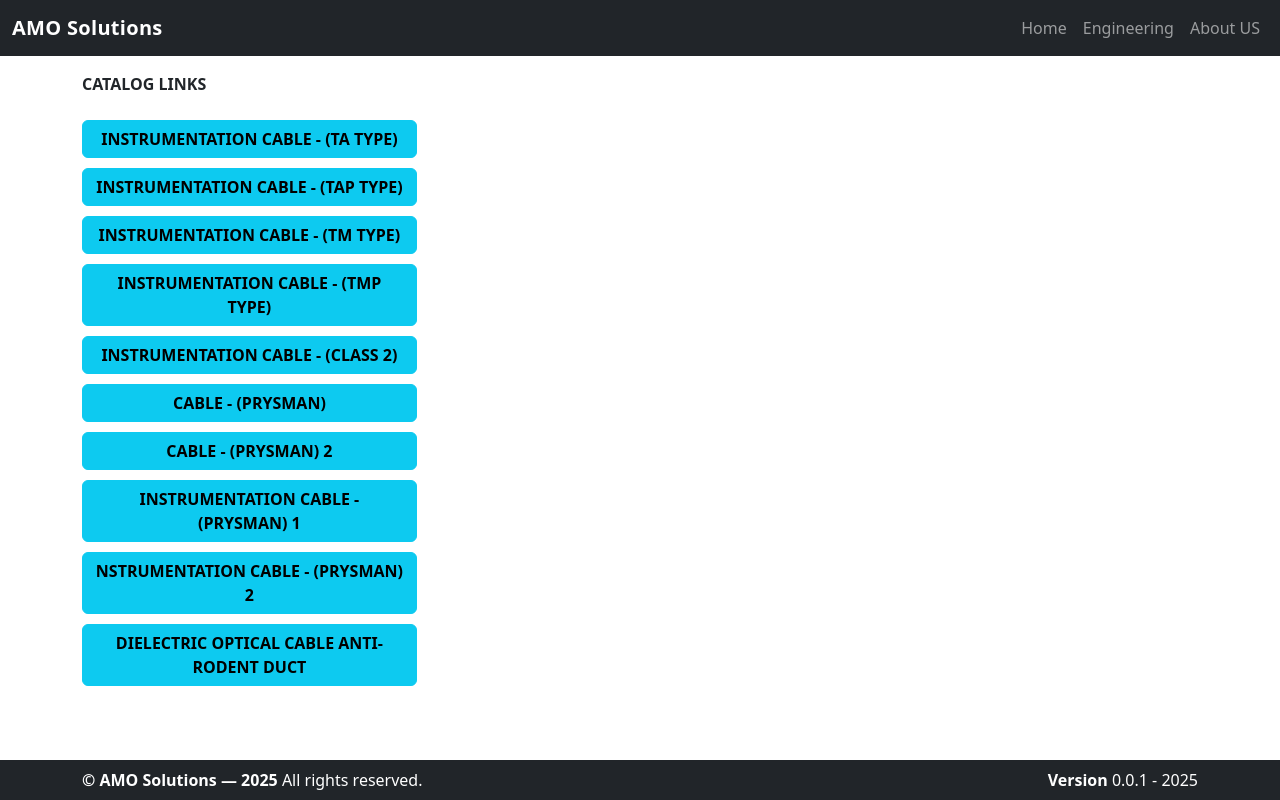
After one commit to AlexsandroMO/AMO_SOLUTION_FLASK, a Flask app: page /links in a window 1280 px wide. The commit adds this page. Run offline with Flask 3, Linux system fonts and the light colour scheme.

Commit message:
update new functions

```diff
--- a/app.py
+++ b/app.py
@@ -150,15 +150,14 @@ def cabletray_dim():
     return render_template('Enginee/cabletray-dimension.html', page_title="Cable Tray Dimension")
 
 
-# @app.route('/isa_simb_ident1')
-# def isa_simb_ident1():
-#     return render_template('Enginee/isa-simb-ident1.html', page_title="ISA Symbology Identification 1")
+@app.route('/links')
+def links():
+    return render_template('Enginee/links.html', page_title="Links Catalogos")
 
 
-# @app.route('/isa_simb_ident2')
-# def isa_simb_ident2():
-#     return render_template('Enginee/isa-simb-ident2.html', page_title="ISA Symbology Identification 2")
-
+@app.route('/uso1')
+def uso1():
+    return render_template('Enginee/uso1.html', page_title="Links Catalogos")
 
 
 
--- /dev/null
+++ b/static/css/links.css
@@ -0,0 +1,18 @@
+
+
+.my-buttons button {
+  display: block;
+  margin-bottom: 10px; /* espaçamento entre linhas */
+  width: 30%; /* opcional, para ocupar toda a largura */
+}
+
+.form-group2{
+    font-weight: bold; /* ou 700 */
+}
+
+.button-item{
+    text-decoration: none;
+    color: black;
+    font-weight: bold; /* ou 700 */
+    /*-webkit-text-stroke: 0.5px white; espessura e cor do contorno */
+}
--- a/templates/Enginee/cabletray-dimension.html
+++ b/templates/Enginee/cabletray-dimension.html
@@ -5,7 +5,9 @@
       <div class="form-group" id="form-select" style="padding-bottom: 10px;">
           <label>Suggested Cable Tray </label>
           <input type="text" class="form-control-0" id="suggestion2" placeholder=" --" style="width: 300px; padding-left: 5px;" disabled >
-      </div>
+            <a href="{{ url_for('links') }}" style="text-decoration: none;"> &nbsp; &nbsp; &nbsp;Cable Catalog</a> |
+            <a href="{{ url_for('uso1') }}" style="text-decoration: none;">How to Use</a>
+        </div>
       <table class="table table-bordered" id="table-align">
           <thead>
               <tr>
--- a/templates/Enginee/eletro-dimension.html
+++ b/templates/Enginee/eletro-dimension.html
@@ -2,9 +2,11 @@
 {% block content %}
 
       <div class="div-alin">
-        <div class="form-group" id="form-select" style="padding-bottom: 10px;">
+        <div class="form-group" id="form-select" style="padding-bottom: 20px;">
           <label>Suggested Conduit</label>
           <input type="text" class="form-control-0" id="varResult2" placeholder=" --" disabled style="width: 300px; padding-left: 5px;">
+              <a href="{{ url_for('links') }}" style="text-decoration: none;"> &nbsp; &nbsp; &nbsp;Cable Catalog</a> |
+              <a href="{{ url_for('uso1') }}" style="text-decoration: none;">How to Use</a>
         </div>
         <table class="table table-bordered" id="table-align">
           <thead>
--- a/templates/Enginee/isa-51.html
+++ b/templates/Enginee/isa-51.html
@@ -66,9 +66,9 @@
 
   <br>
 
-<iframe src="{{ url_for('static', filename='ISA5.1.pdf') }}" width="100%" height="600px"></iframe>
+<iframe src="{{ url_for('static', filename='media/ISA5.1.pdf') }}" width="100%" height="600px"></iframe>
 <br>
-<iframe src="{{ url_for('static', filename='ISA5.2.pdf') }}" width="100%" height="600px"></iframe>
+<iframe src="{{ url_for('static', filename='media/ISA5.2.pdf') }}" width="100%" height="600px"></iframe>
 
 
     </div>
--- /dev/null
+++ b/templates/Enginee/links.html
@@ -0,0 +1,41 @@
+{% extends 'base.html' %}
+{% block content %}
+
+<link rel="stylesheet" href="{{ url_for('static', filename='css/links.css') }}" />
+
+ <div class="div-alin">
+        <div class="form-group" id="form-select">
+          <div class="form-group2">
+            <label>CATALOG LINKS</label>
+            <br>
+            <br>
+            <div class="my-buttons">
+              <button type="submit" class="btn btn-info" id="button-item"><a href="static/media/TA.pdf" target="_blank" class="button-item">INSTRUMENTATION CABLE - (TA TYPE)</a></button>
+
+              <button type="submit" class="btn btn-info"><a href="static/media/TAP.pdf" target="_blank" class="button-item">INSTRUMENTATION CABLE - (TAP TYPE)</a></button>
+
+              <button type="submit" class="btn btn-info"><a href="static/media/TM.pdf" target="_blank" class="button-item">INSTRUMENTATION CABLE - (TM TYPE)</a></button>
+
+              <button type="submit" class="btn btn-info"><a href="static/media/TMP.pdf" target="_blank" class="button-item">INSTRUMENTATION CABLE - (TMP TYPE)</a></button>
+
+              <button type="submit" class="btn btn-info"><a href="https://dacotace.com.br/produto.asp?id=9" target="_blank" class="button-item">INSTRUMENTATION CABLE - (CLASS 2)</a></button>
+
+              <button type="submit" class="btn btn-info"><a href="https://www.prysmiangroupcatalogue.com/portugal/cabos-baixa-media-tensao/" target="_blank" class="button-item">CABLE - (PRYSMAN)</a></button>
+
+              <button type="submit" class="btn btn-info"><a href="https://pt.prysmian.com/catalogos-online/catalogo-cabos-de-baixa-e-media-tensao" target="_blank" class="button-item">CABLE - (PRYSMAN) 2</a></button>
+
+              <button type="submit" class="btn btn-info"><a href="https://br.prysmian.com/sites/default/files/atoms/files/IN%20_002_01_PT_BIC-300.pdf" target="_blank" class="button-item">INSTRUMENTATION CABLE - (PRYSMAN) 1</a></button>
+
+              <button type="submit" class="btn btn-info"><a href="https://www.helenge.com.br/uploads/1fc7e57bdeb4552967885b009aa6c132.pdf" target="_blank" class="button-item">NSTRUMENTATION CABLE - (PRYSMAN) 2</a></button>
+
+              <button type="submit" class="btn btn-info"><a href="https://br.prysmian.com/sites/default/files/atoms/files/CO_SUB_04_PT_01_CFOA-SM-DDR-S%20002-144FO%20NR-LSZH.pdf" target="_blank" class="button-item">DIELECTRIC OPTICAL CABLE ANTI-RODENT DUCT</a></button>
+            </div>
+
+          </div>
+        </div>
+      </div>
+      </section>
+    </div>
+
+
+{% endblock %}
--- a/templates/Source/engineering.html
+++ b/templates/Source/engineering.html
@@ -21,7 +21,7 @@
   </div>
 
   <!-- Meio -->
-  <img class="inicial-log" src="{{ url_for('static', filename='Solutions.png') }}" alt="Inicial-Log" />
+  <img class="inicial-log" src="{{ url_for('static', filename='media/Solutions.png') }}" alt="Inicial-Log" />
 
   <!-- Direita -->
   <div class="right-side">
```
Also changed, not shown: templates/Enginee/uso1.html (added, +44 -0 lines), static/media/JARVIS.png (renamed from static/JARVIS.png), static/media/Solutions.png (renamed from static/Solutions.png), 12 other files.
